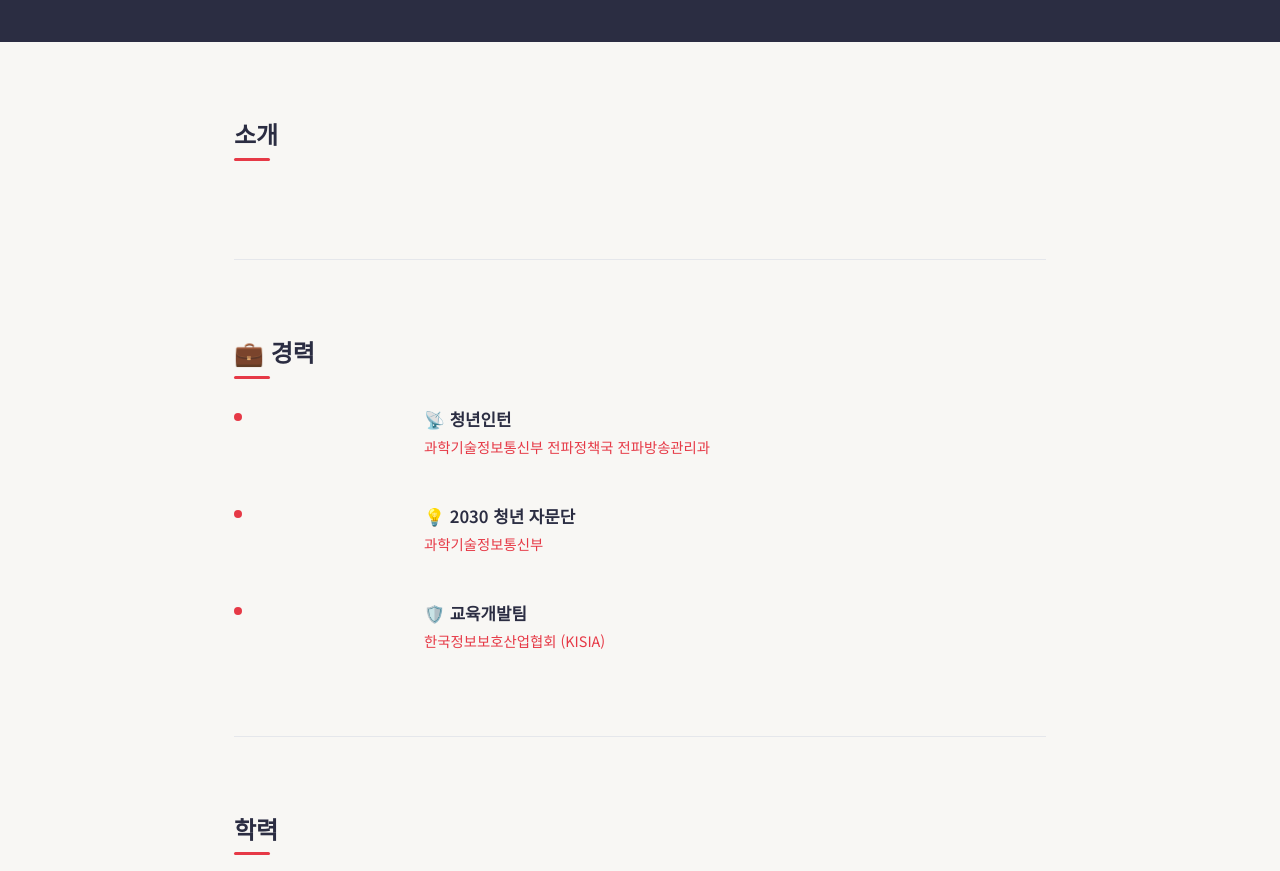
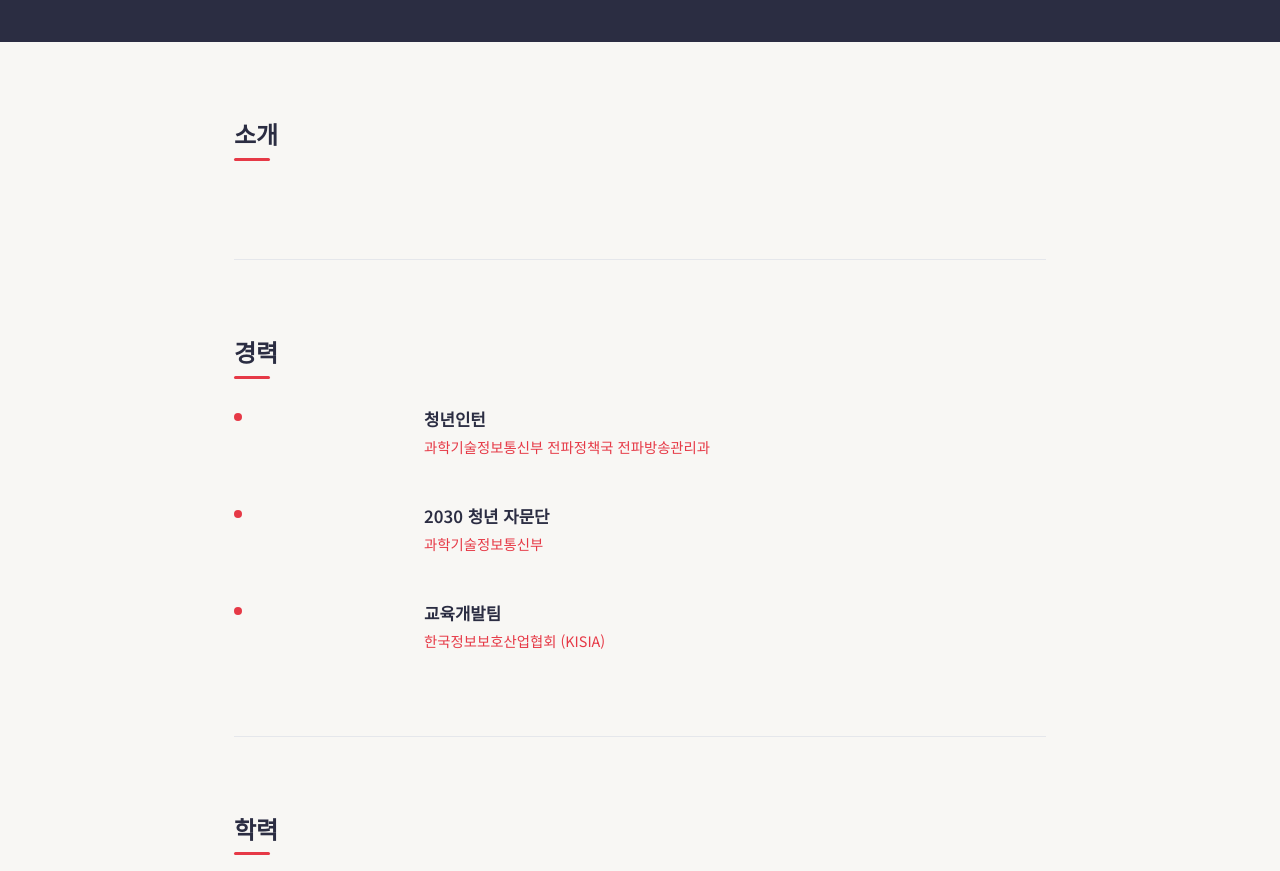
Before and after one commit to yoon-kyoung/26.06.04, a website: page index.html in a window 1280 px wide. Shown: the part 226-1097 px from the top of the page. Drawn offline with Linux system fonts and the light colour scheme.

Commit message:
Remove emojis from experience section
Co-Authored-By: Claude Sonnet 4.6 <noreply@anthropic.com>

```diff
--- a/index.html
+++ b/index.html
@@ -35,7 +35,7 @@
 
     <!-- EXPERIENCE -->
     <section id="experience" class="section">
-      <h2 class="section-title">💼 경력</h2>
+      <h2 class="section-title">경력</h2>
       <div class="timeline">
 
         <div class="timeline-item">
@@ -43,7 +43,7 @@
             <span class="timeline-period"></span>
           </div>
           <div class="timeline-body">
-            <h3 class="timeline-role">📡 청년인턴</h3>
+            <h3 class="timeline-role">청년인턴</h3>
             <p class="timeline-company">과학기술정보통신부 전파정책국 전파방송관리과</p>
           </div>
         </div>
@@ -53,7 +53,7 @@
             <span class="timeline-period"></span>
           </div>
           <div class="timeline-body">
-            <h3 class="timeline-role">💡 2030 청년 자문단</h3>
+            <h3 class="timeline-role">2030 청년 자문단</h3>
             <p class="timeline-company">과학기술정보통신부</p>
           </div>
         </div>
@@ -63,7 +63,7 @@
             <span class="timeline-period"></span>
           </div>
           <div class="timeline-body">
-            <h3 class="timeline-role">🛡️ 교육개발팀</h3>
+            <h3 class="timeline-role">교육개발팀</h3>
             <p class="timeline-company">한국정보보호산업협회 (KISIA)</p>
           </div>
         </div>
```
